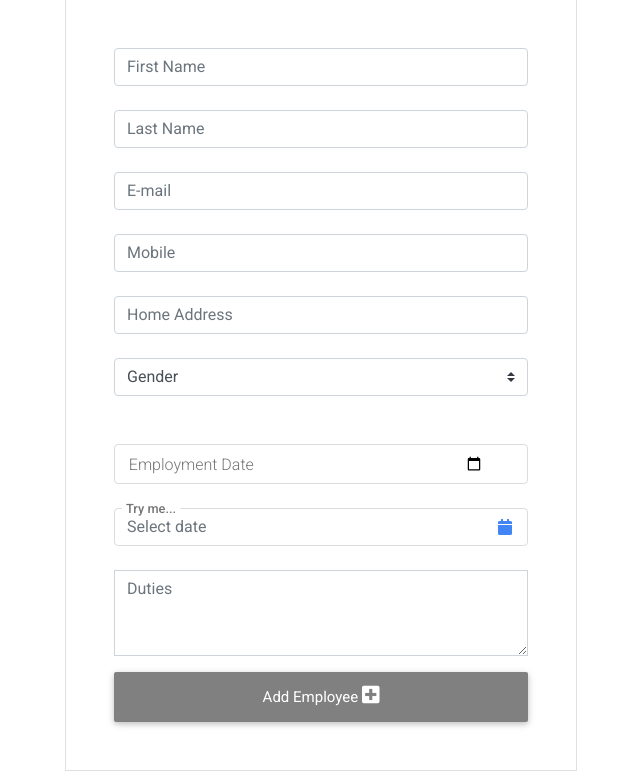
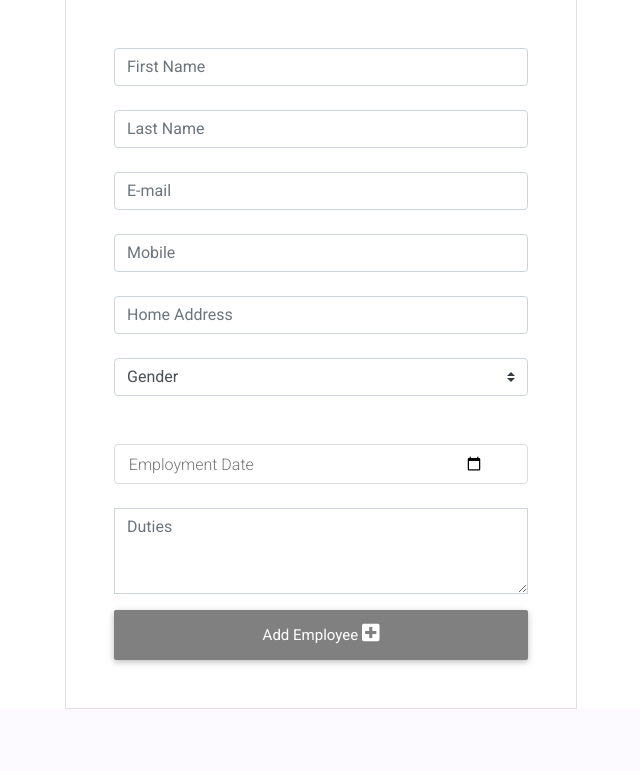
Before and after one commit to adey-px/hr-manager, a Flask app: page /new_employee in a window 1280 px wide. Shown: the part 137-908 px from the top of the page, without its empty margins (319-959 px from the left). After the commit the page ends 846 px from the top, so only its background shows below. Run offline with Flask 2, Linux system fonts and the light colour scheme; data that the repository does not hold is empty; some libraries are stand-ins or nearby versions.

Commit message:
Modify new_employee template

```diff
--- a/static/js/script.js
+++ b/static/js/script.js
@@ -27,13 +27,7 @@ $(document).ready(function(){
       }, false);
       })();
   // New employee form inputs validation ends
-
-  // Data Picker Initialization
-    $('.datepicker').datepicker({
-      inline: true
-    });
-
-  });
+});
 
 // Set focus for table search in employees directory
 document.getElementById("tableSearch").focus();
--- a/templates/new_employee.html
+++ b/templates/new_employee.html
@@ -1,10 +1,11 @@
 {% extends "base.html" %}
 {% block content %}
 
-    <!-- Material form contact -->
     <div class="h2-responsive text-center font-weight-bolder card-header">
         New Employee
     </div>
+
+    <!-- Flash message -->
     <section class="container">
         <!-- flash messages -->
         {% with messages = get_flashed_messages() %}
@@ -17,7 +18,9 @@
             {% endif %}
         {% endwith %}
     </section>
+    <!-- Flash message ends -->
 
+    <!-- New employee form -->
     <div class="row">
         <div class="col-12">
             <form class="text-center border border-light p-5 mx-auto add-form needs-validation"
@@ -34,39 +37,45 @@
 
                 <input type="text" name="first_name" id="first_name" class="form-control mb-4"
                     placeholder="First Name" required>
-                <input type="text" name="last_name" id="last_name" class="form-control mb-4" placeholder="Last Name" required>
-                <input type="email" name="email" id="email" class="form-control mb-4" placeholder="E-mail" required>
-                <input type="text" name="mobile" id="mobile" class="form-control mb-4" placeholder="Mobile" required>
-                <input type="text" name="address" id="address" class="form-control mb-4" placeholder="Home Address" required>
 
-                <select class="browser-default custom-select mb-4" name="gender" id="gender" required>
+                <input type="text" name="last_name" id="last_name" class="form-control mb-4"
+                    placeholder="Last Name" required>
+
+                <input type="email" name="email" id="email" class="form-control mb-4"
+                    placeholder="E-mail" required>
+
+                <input type="number" name="mobile" id="mobile" class="form-control mb-4"
+                    placeholder="Mobile" required>
+
+                <input type="text" name="address" id="address" class="form-control mb-4"
+                    placeholder="Home Address" required>
+
+                <select class="custom-select mb-4" name="gender"
+                    id="gender" required>
                     <option value="">Gender</option>
                     <option>Male</option>
                     <option>Female</option>
                 </select>
 
                 <div class="md-form md-outline input-with-post-icon datepicker">
-                    <input placeholder="Select date" type="date" name="employment_date" id="employment_date" class="form-control" required>
+                    <input type="date" name="employment_date" id="employment_date"
+                        class="form-control" placeholder="Employment Date" required>
                     <div class="invalid-feedback">Please select a valid date.</div>
                     <label for="example">Employment Date</label>
                 </div>
 
-                <div id="date-picker-example" class="md-form md-outline input-with-post-icon datepicker" inline="true">
-                    <input placeholder="Select date" type="text" id="example" class="form-control">
-                    <label for="example">Try me...</label>
-                    <i class="fas fa-calendar input-prefix"></i>
-                  </div>
-
                 <div class="form-group">
-                    <textarea class="form-control rounded-0" name="duties" id="duties" rows="3" placeholder="Duties" required></textarea>
+                    <textarea class="form-control rounded-0" name="duties" id="duties" rows="3"
+                        placeholder="Duties" required></textarea>
                 </div>
 
-                <button type="submit" class="btn btn-block white-text text-center login-label text-capitalize" style="background-color: gray;">
+                <button type="submit" class="btn btn-block white-text text-center login-label text-capitalize"
+                    style="background-color: gray;">
                      Add Employee <i class="fas fa-plus-square" style="font-size: 20px;"></i>
                 </button>
             </form>
         </div>
     </div>
-
+    <!-- New employee form ends -->
 
 {% endblock %}
```
